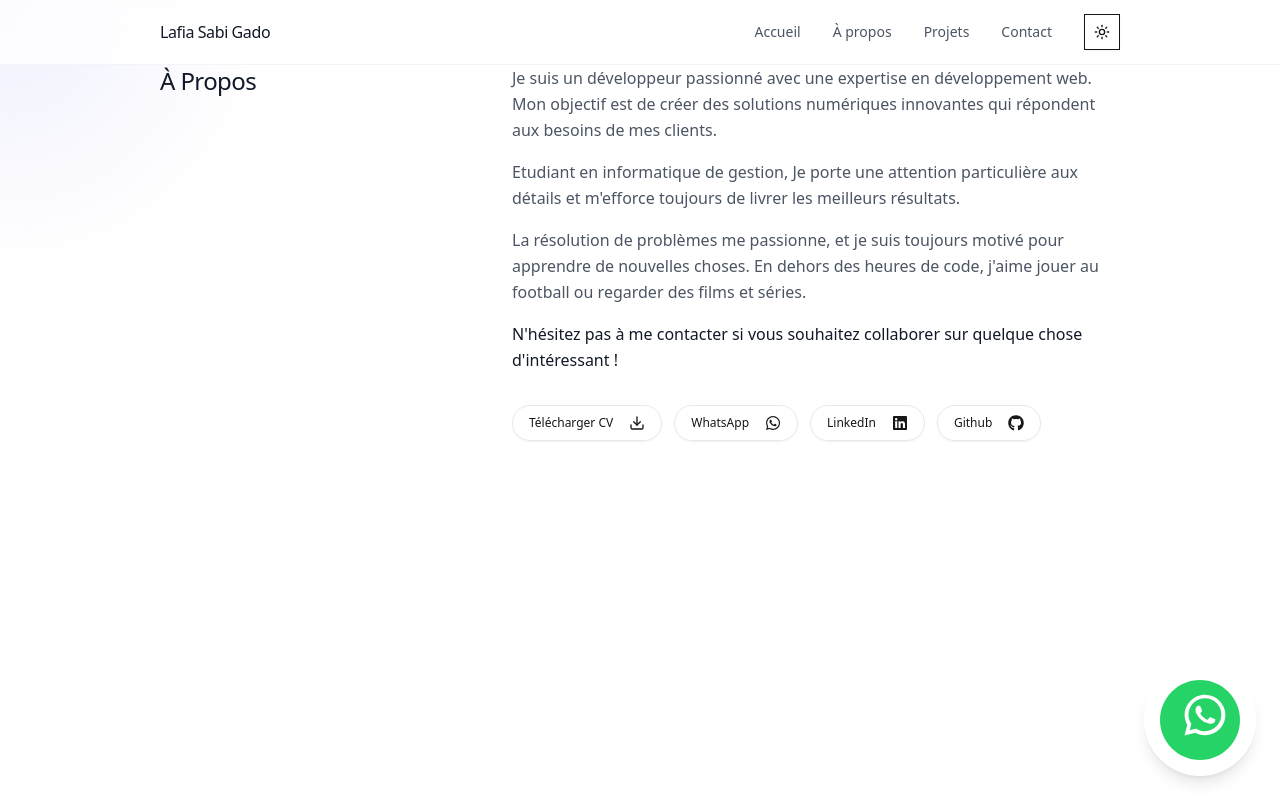
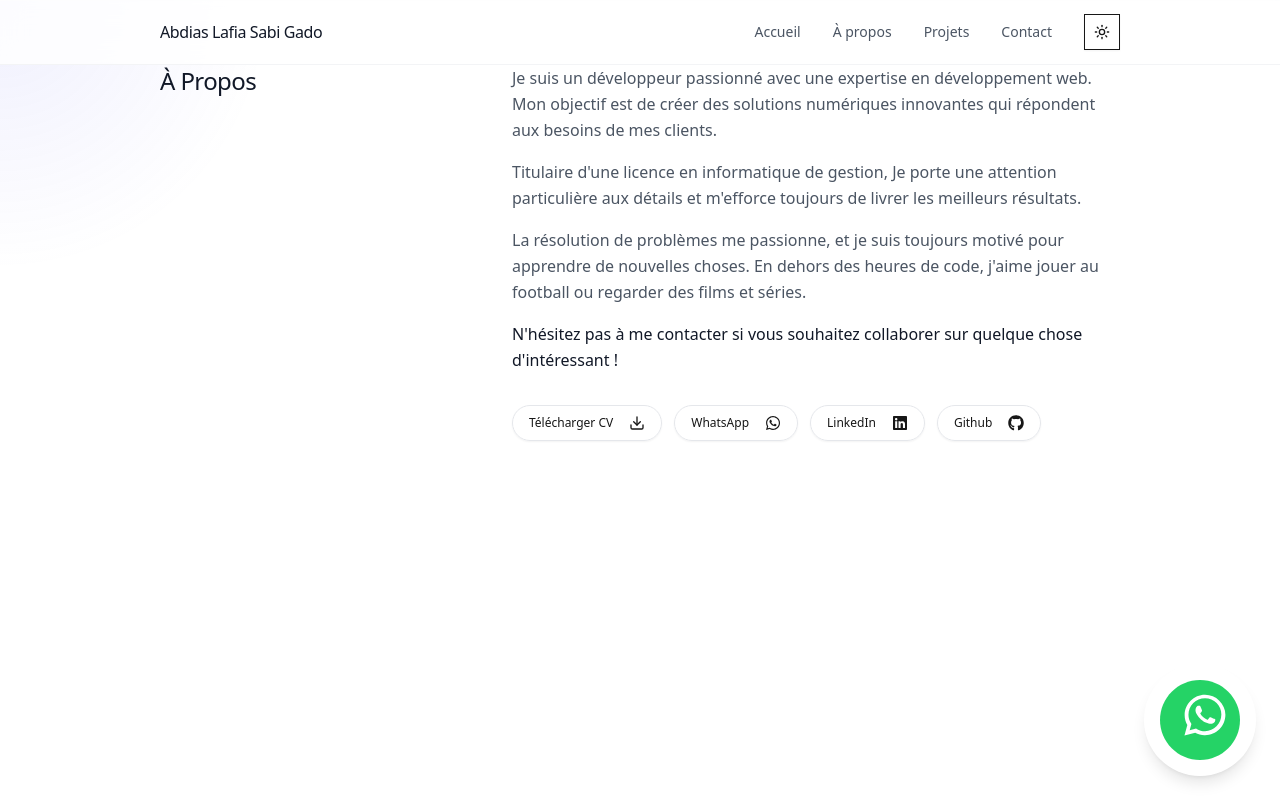
Before and after one commit to Lafiasabigado/Lafia-Portfolio, a Next.js app: page /about in a window 1280 px wide. Built offline with nearby package versions, Linux system fonts and the light colour scheme.

Commit message:
Ajout portfolio

```diff
--- a/app/about/page.tsx
+++ b/app/about/page.tsx
@@ -34,7 +34,7 @@ const About = () => {
                 de mes clients.
               </p>
               <p>
-                Etudiant en informatique de gestion,
+                Titulaire d'une licence en informatique de gestion,
                 Je porte une attention particulière aux détails et m'efforce toujours de livrer les meilleurs résultats.
               </p>
               <p>
--- a/app/components/Nav.tsx
+++ b/app/components/Nav.tsx
@@ -34,7 +34,7 @@ export default function Navbar() {
             href="/"
             className='text-base font-medium tracking-tight text-gray-900 dark:text-white hover:opacity-70 transition-opacity duration-200'
           >
-            Lafia Sabi Gado
+            Abdias Lafia Sabi Gado
           </Link>
 
           {/* Menu Desktop */}
--- a/app/contact/page.tsx
+++ b/app/contact/page.tsx
@@ -62,7 +62,7 @@ const Contact = () => {
     }));
   };
 
-  const link = "https://drive.google.com/file/d/1RWYI8TM3-R3ns8IMfZ1pwe4MeqeMdAcP/view?usp=sharing"
+  const link = "https://drive.google.com/file/d/1IoUslE116HEUImbIFc-zTzcVAS9cewvr/view?usp=drive_link"
 
   const socials = [
     { id: 1, name: "WhatsApp", icon: <FaWhatsapp className="text-blue-500 rounded-lg" />, link: "https://wa.me/22956259632" },
```
